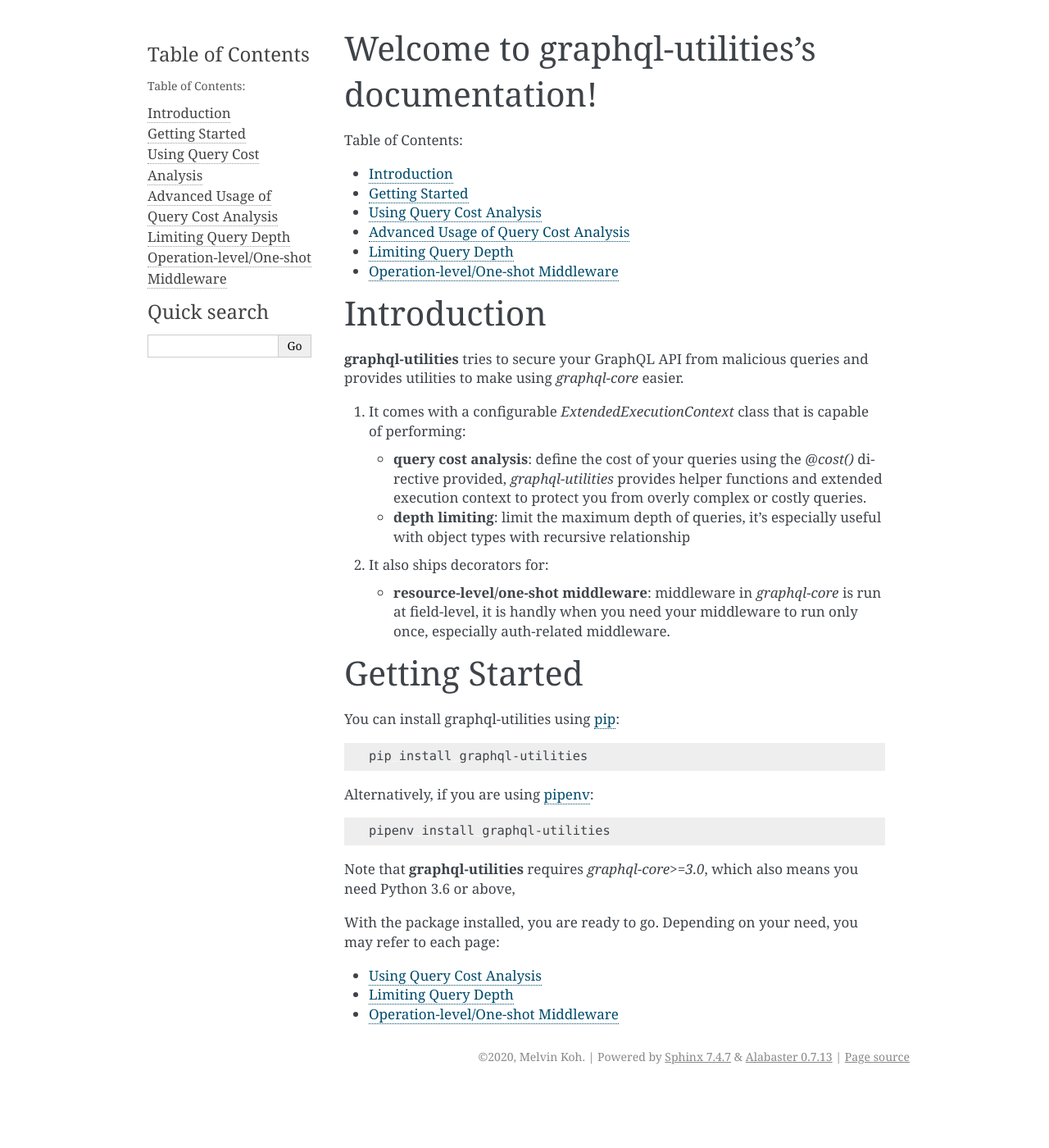
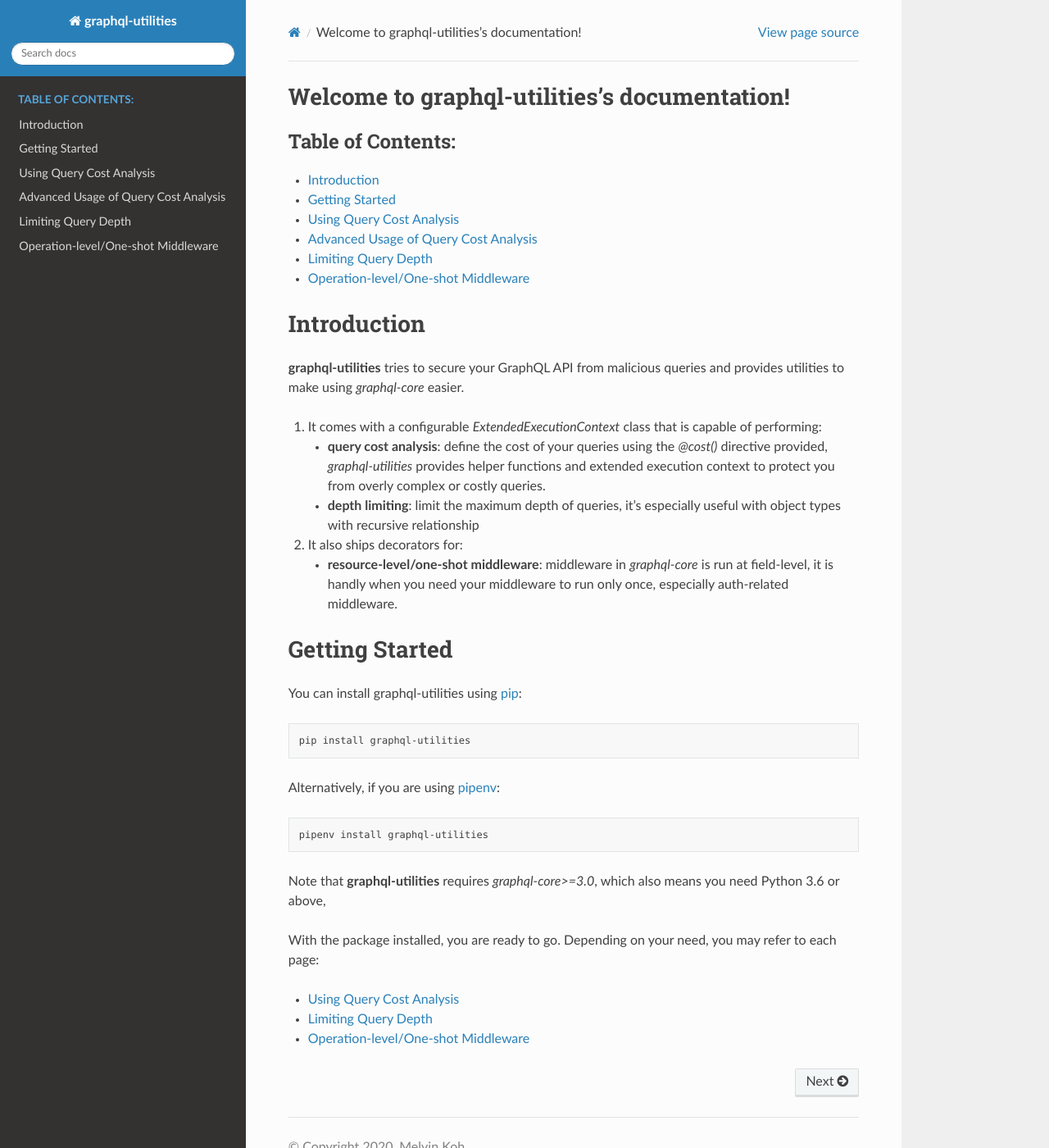
Before and after one commit to melvinkcx/graphql-utilities, a Sphinx documentation site: the page built from docs/index.rst, in a window 1280 px wide and 1400 px high. Shown: the whole window at 82% size. Built offline with Sphinx 7.4.7 and the Read the Docs theme 2.0.0, drawn with Linux system fonts in a browser that asks for light colours; some of the changed text lies outside the part shown.

Commit message:
updated sphinx theme

```diff
--- a/docs/conf.py
+++ b/docs/conf.py
@@ -3,6 +3,8 @@
 # This file only contains a selection of the most common options. For a full
 # list see the documentation:
 # https://www.sphinx-doc.org/en/master/usage/configuration.html
+
+import sphinx_rtd_theme
 
 # -- Path setup --------------------------------------------------------------
 
@@ -21,13 +23,13 @@
 copyright = '2020, Melvin Koh'
 author = 'Melvin Koh'
 
-
 # -- General configuration ---------------------------------------------------
 
 # Add any Sphinx extension module names here, as strings. They can be
 # extensions coming with Sphinx (named 'sphinx.ext.*') or your custom
 # ones.
 extensions = [
+    "sphinx_rtd_theme",
 ]
 
 # Add any paths that contain templates here, relative to this directory.
@@ -38,13 +40,13 @@
 # This pattern also affects html_static_path and html_extra_path.
 exclude_patterns = ['_build', 'Thumbs.db', '.DS_Store']
 
-
 # -- Options for HTML output -------------------------------------------------
 
 # The theme to use for HTML and HTML Help pages.  See the documentation for
 # a list of builtin themes.
 #
-html_theme = 'alabaster'
+html_theme = "sphinx_rtd_theme"
+# html_theme = 'alabaster'
 
 # Add any paths that contain custom static files (such as style sheets) here,
 # relative to this directory. They are copied after the builtin static files,
--- a/setup.py
+++ b/setup.py
@@ -47,6 +47,8 @@
             'flake8>=3.7.9,<4',
             'pytest-describe>=0.12,<1',
             'django>=1.11,<3',
+            'sphinx>=2.4.1,<3',
+            'sphinx_rtd_theme>=0.4.3,<1',
         ]
     }
 )
```
